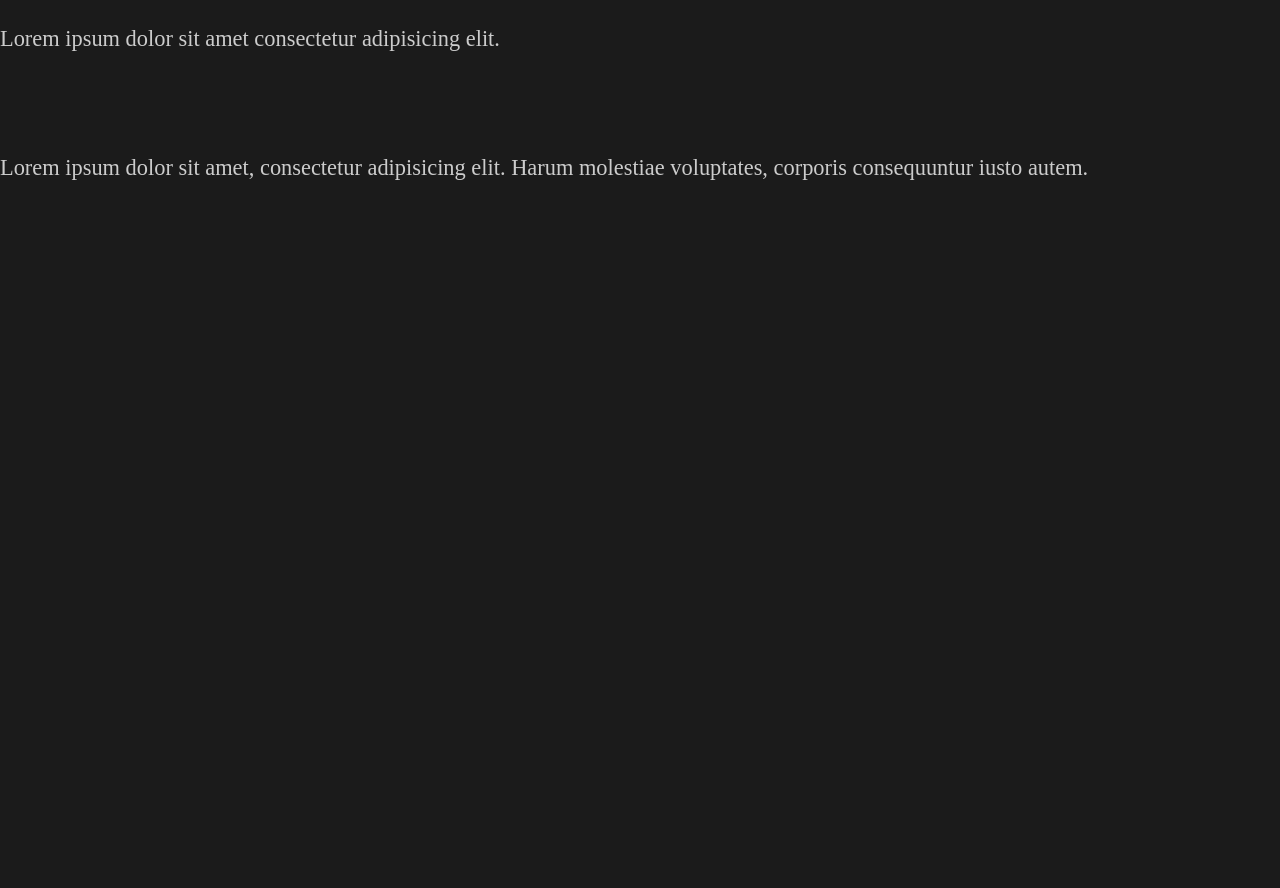
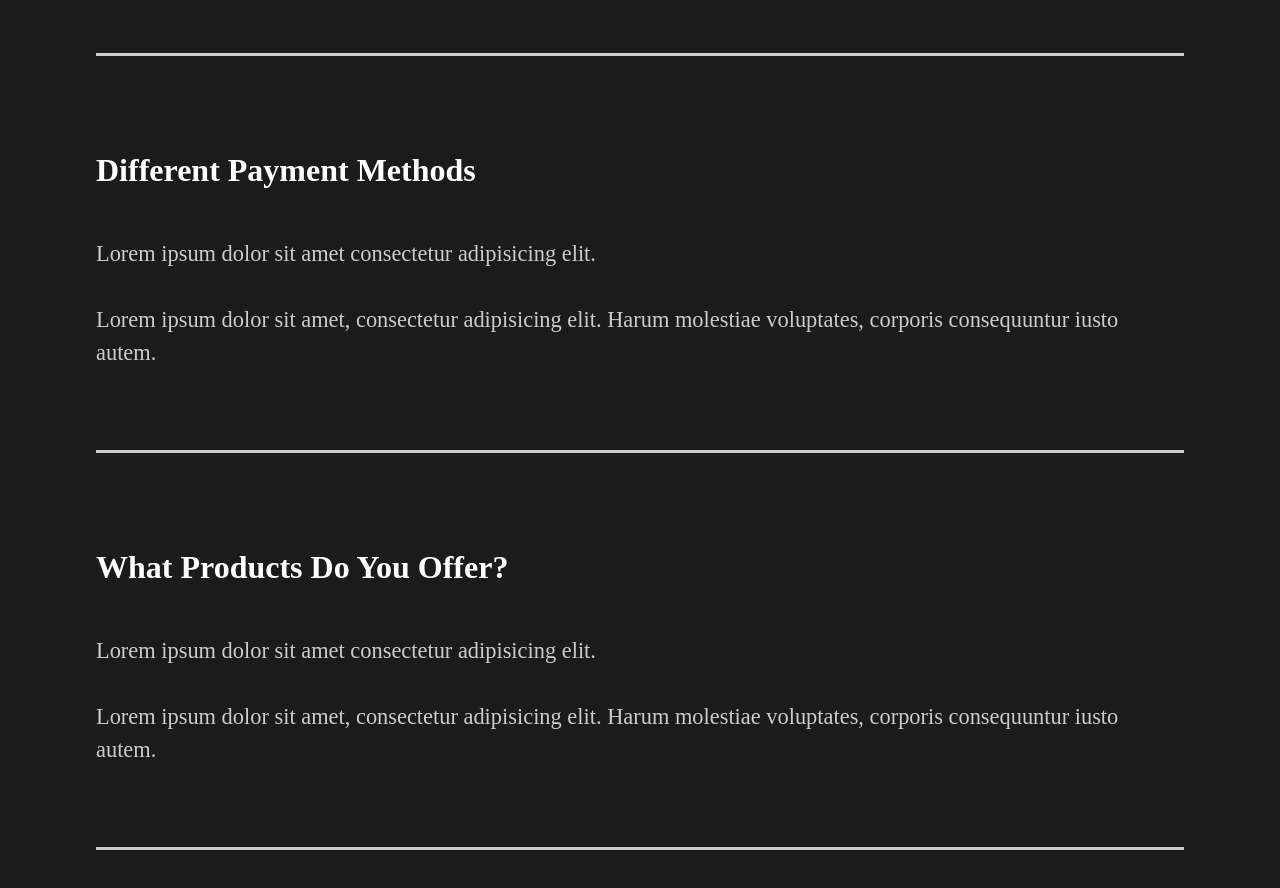
Before and after one commit to muneebali500/react-portfolio-tutorial, a JavaScript app: page / in a window 1280 px wide. Shown: the part 2780-3668 px from the top of the page. Before the commit the page ends 3013 px from the top, so only its background shows below. Built offline with nearby package versions, Linux system fonts and the light colour scheme; the HTML template or start-up script is replaced by a standard one.

Commit message:
styled faq section

```diff
--- a/src/components/FaqSection.js
+++ b/src/components/FaqSection.js
@@ -1,6 +1,9 @@
+import styled from "styled-components";
+import { About } from "../styles";
+
 function FaqSection() {
   return (
-    <div className="faq">
+    <Faq>
       <h2>
         Any Questions <span>FAQ</span>
       </h2>
@@ -13,6 +16,7 @@
             molestiae voluptates, corporis consequuntur iusto autem.
           </p>
         </div>
+        <div className="faq-line"></div>
       </div>
       <div className="question">
         <h4>Daily Schedule</h4>
@@ -23,6 +27,7 @@
             molestiae voluptates, corporis consequuntur iusto autem.
           </p>
         </div>
+        <div className="faq-line"></div>
       </div>
       <div className="question">
         <h4>Different Payment Methods</h4>
@@ -33,6 +38,7 @@
             molestiae voluptates, corporis consequuntur iusto autem.
           </p>
         </div>
+        <div className="faq-line"></div>
       </div>
       <div className="question">
         <h4>What Products Do You Offer?</h4>
@@ -43,9 +49,37 @@
             molestiae voluptates, corporis consequuntur iusto autem.
           </p>
         </div>
+        <div className="faq-line"></div>
       </div>
-    </div>
+    </Faq>
   );
 }
 
+const Faq = styled(About)`
+  display: block;
+  span {
+    display: block;
+  }
+  h2 {
+    padding-bottom: 2rem;
+    font-weight: lighter;
+  }
+  .faq-line {
+    background-color: #cccccc;
+    height: 0.2rem;
+    margin: 2rem 0rem;
+    width: 100%;
+  }
+  .question {
+    padding: 2rem 0;
+    cursor: pointer;
+  }
+  .answer {
+    padding: 2rem 0;
+  }
+  p {
+    padding: 1rem 0;
+  }
+`;
+
 export default FaqSection;
--- a/src/components/GlobalStyle.js
+++ b/src/components/GlobalStyle.js
@@ -38,6 +38,7 @@
     }
     h4 {
         font-weight: bold;
+        font-size: 2rem;
     }
     a {
         font-size: 1.1.rem;
```
Also changed, not shown: 1 other file (tests, documents, lock files or other folders).
